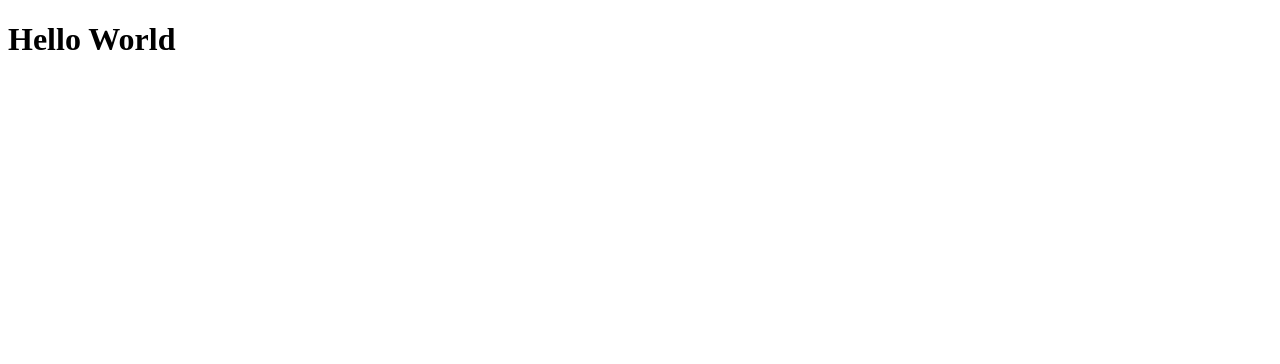
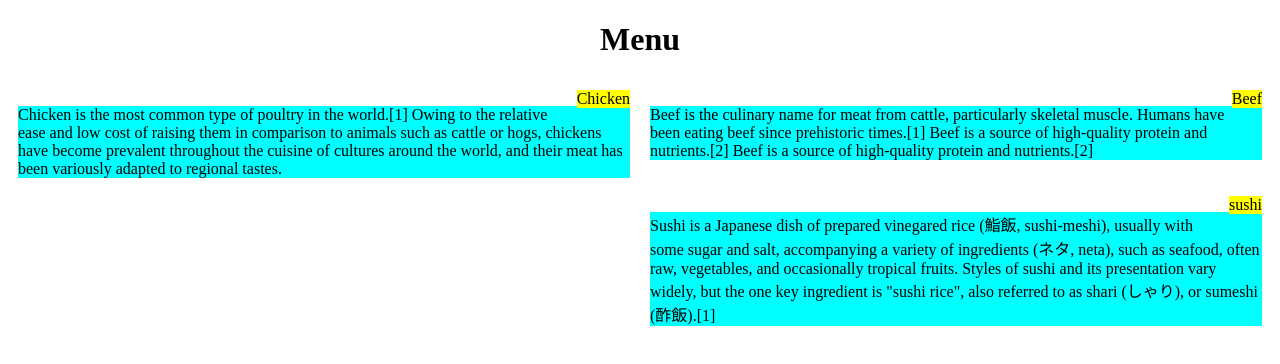
Before and after one commit to Param-29/Web-Practice, a plain HTML site: page index.html in a window 1280 px wide. Drawn offline with Linux system fonts and the light colour scheme.

Commit message:
Structure and style ready

```diff
--- /dev/null
+++ b/css/style.css
@@ -0,0 +1,3 @@
+* {
+
+}
--- a/index.html
+++ b/index.html
@@ -1,8 +1,75 @@
 <!doctype html>
 <html>
  <head>
+ <style >
+
+* {
+	box-sizing: border-box;
+}
+
+section {
+	background-color: #FFFF00;
+	display:inline-block;
+	float: right;
+}
+
+div{
+  width: 50%;
+  /*border: 1px solid black;*/
+  float: left;
+  clear: right;
+  padding: 10px;
+
+}
+h1 {
+	text-align: center;
+}
+p {
+	background-color: #00FFFF;
+}
+
+ </style>
  </head>
  <body>
-   <h1>Hello World<h1>
+   <h1 >Menu</h1>
+   <div>
+
+   	<section>
+   	Chicken
+   </section>
+   	<p>
+   		Chicken is the most common type of poultry in the world.[1] Owing to the relative ease and low cost of raising them in comparison to animals such as cattle or hogs, chickens have become prevalent throughout the cuisine of cultures around the world, and their meat has been variously adapted to regional tastes.
+   	</p>
+
+
+   </div>
+   <div>
+
+   	<section>
+   	Beef
+   </section>
+
+   	<p>
+   		Beef is the culinary name for meat from cattle, particularly skeletal muscle. Humans have been eating beef since prehistoric times.[1] Beef is a source of high-quality protein and nutrients.[2]
+   		Beef is a source of high-quality protein and nutrients.[2]
+   	</p>
+
+
+   </div>
+   <div>
+
+   <section>
+   	sushi
+   </section>
+
+
+	<p>
+   		Sushi is a Japanese dish of prepared vinegared rice (鮨飯, sushi-meshi), usually with some sugar and salt, accompanying a variety of ingredients (ネタ, neta), such as seafood, often raw, vegetables, and occasionally tropical fruits. Styles of sushi and its presentation vary widely, but the one key ingredient is "sushi rice", also referred to as shari (しゃり), or sumeshi (酢飯).[1]
+   	</p>
+
+
+   </div>
+
+
   </body>
 </html>
```
Also changed, not shown: module-2-sol/index.html (+68 -1 lines).
